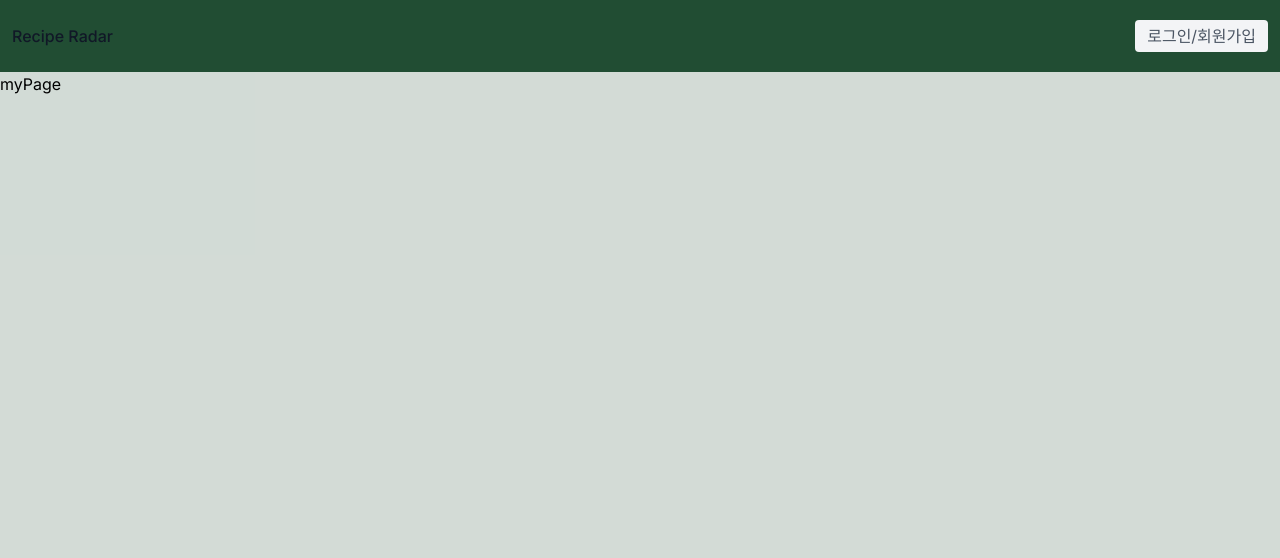
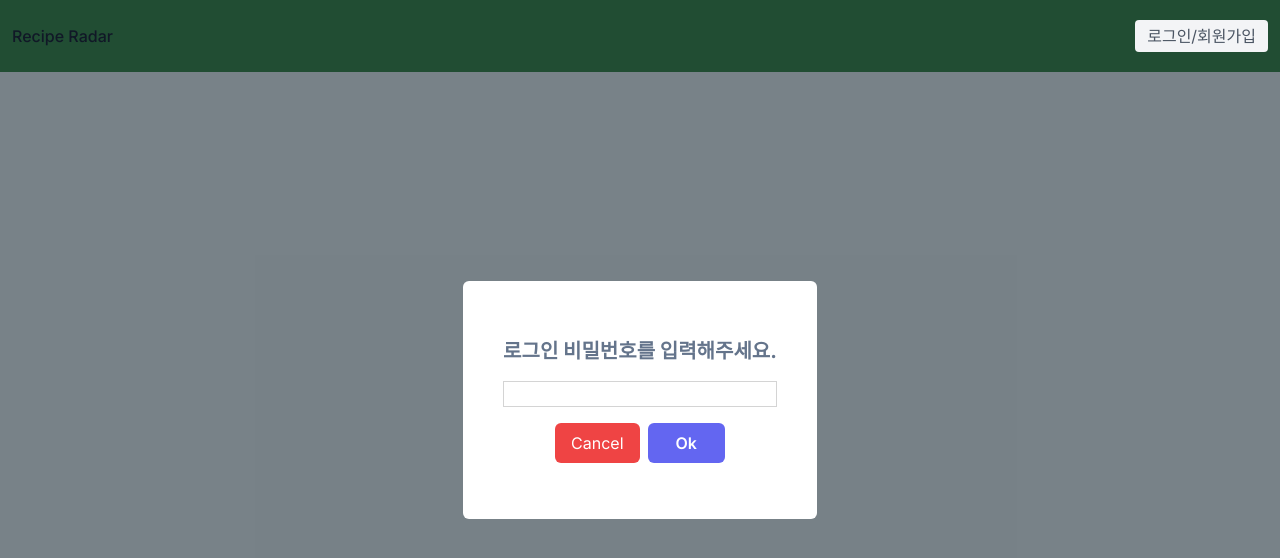
Before and after one commit to Teeeeeeeam/Recipe-FE, a Next.js app: page /my-page in a window 1280 px wide. Shown: the top 558 px of the page. Built offline with nearby package versions, Linux system fonts and the light colour scheme; no server answers.

Commit message:
✨Feat: 마이페이지 접근 시 비밀번호 검증 기능 구현

```diff
--- a/src/app/my-page/page.tsx
+++ b/src/app/my-page/page.tsx
@@ -1,5 +1,61 @@
-export default function MyPage(){
-  return(
-    <>myPage</>
+'use client'
+
+import { enterMyPage } from '@/api/login-user-apis'
+import { RootState } from '@/store'
+import { useRouter } from 'next/navigation'
+import { useState } from 'react'
+import { useSelector } from 'react-redux'
+
+export default function MyPage() {
+  const [pw, setPw] = useState<string>('')
+  const loginState = useSelector((state: RootState) => state.userInfo)
+  const route = useRouter()
+
+  async function getAccessRights(e: React.MouseEvent<HTMLButtonElement>) {
+    e.preventDefault()
+    const userData = {
+      password: pw,
+      loginId: loginState.loginId,
+      loginType: loginState.loginType,
+    }
+    try {
+      await enterMyPage('/api/user/info/valid', userData)
+      // window.location.href = '/my-page/userInfo'
+      route.push('/my-page/success')
+    } catch (error) {
+      console.log(error)
+    }
+  }
+  return (
+    <div className="bg-slate-800 bg-opacity-50 flex justify-center items-center absolute top-0 right-0 bottom-0 left-0">
+      <div className="bg-white px-10 py-14 rounded-md text-center">
+        <p className="text-xl mb-4 font-bold text-slate-500">
+          로그인 비밀번호를 입력해주세요.
+        </p>
+        <form className="flex felx-wrap flex-col">
+          <input
+            type="password"
+            onChange={(e) => setPw(e.target.value)}
+            className="block mb-4"
+          />
+          <div>
+            <button
+              type="button"
+              onClick={() => (window.location.href = '/')}
+              className="bg-red-500 px-4 py-2 rounded-md text-md text-white"
+            >
+              Cancel
+            </button>
+            <button
+              type="submit"
+              onClick={(e) => getAccessRights(e)}
+              className="bg-indigo-500 px-7 py-2 ml-2 rounded-md text-md text-white font-semibold"
+            >
+              Ok
+            </button>
+          </div>
+        </form>
+      </div>
+    </div>
   )
 }
```
